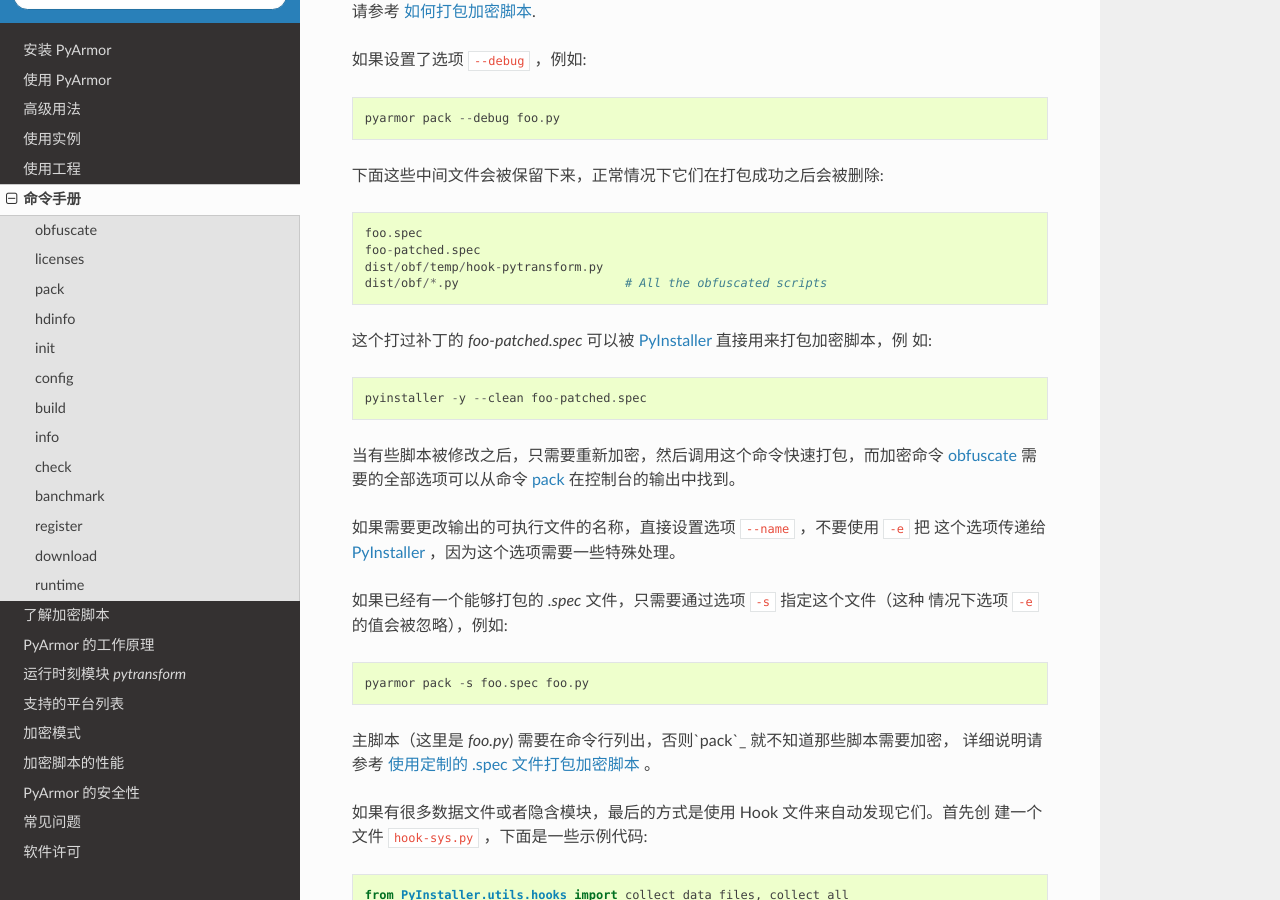
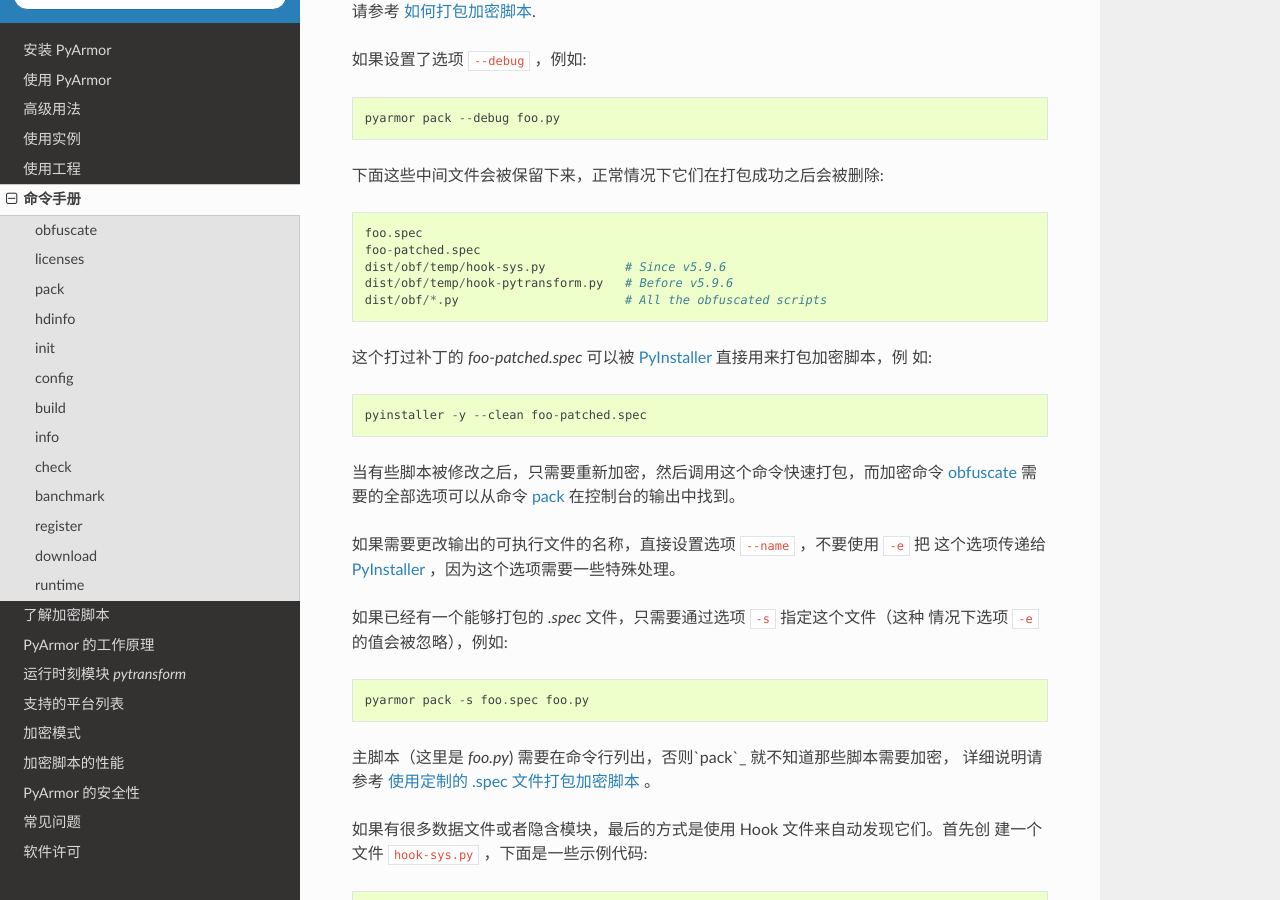
Before and after one commit to dashingsoft/pyarmor-docs-zh, a Sphinx documentation site: the page built from docs/man.rst, in a window 1280 px wide and 900 px high, scrolled down 9813 px. Built offline with Sphinx 7.4.7 and the Read the Docs theme 2.0.0, drawn with Linux system fonts in a browser that asks for light colours.

Commit message:
Refine doc

```diff
--- a/docs/man.rst
+++ b/docs/man.rst
@@ -371,7 +371,8 @@ pack
 
     foo.spec
     foo-patched.spec
-    dist/obf/temp/hook-pytransform.py
+    dist/obf/temp/hook-sys.py           # Since v5.9.6
+    dist/obf/temp/hook-pytransform.py   # Before v5.9.6
     dist/obf/*.py                       # All the obfuscated scripts
 
 这个打过补丁的 `foo-patched.spec` 可以被 `PyInstaller`_ 直接用来打包加密脚本，例
```
